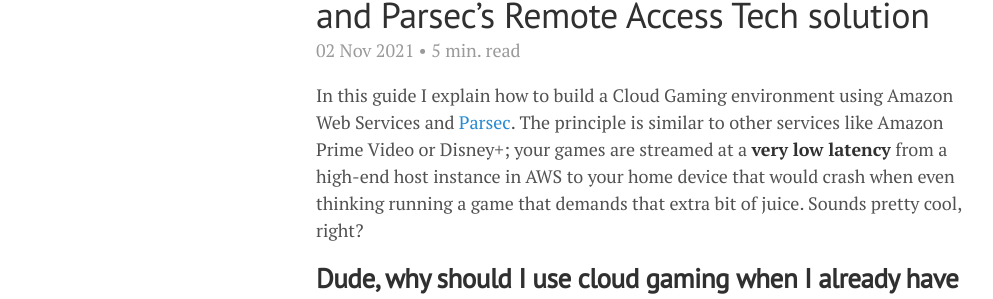
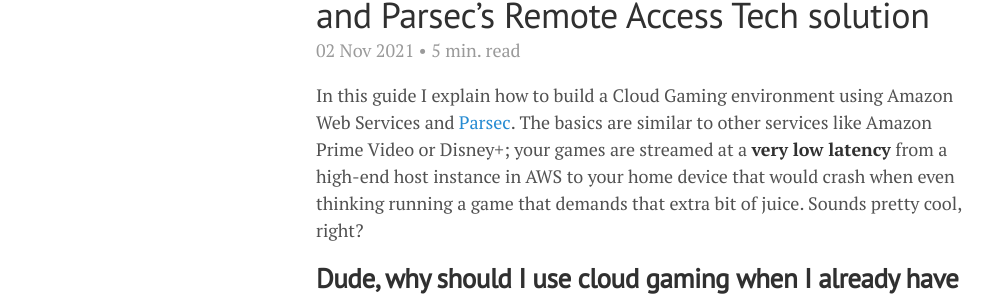
Before and after one commit to lgeurts/lgeurts.github.io, a Jekyll site: the page built from _posts/2021-11-02-aws-high-performance-cloud-gaming.md, in a window 1280 px wide and 900 px high. Shown: the part 172-471 px from the top of the window, without its empty margins (0-993 px from the left). Built offline with Jekyll 4.4.1, drawn with Linux system fonts in a browser that asks for light colours; nearby versions of some CDN libraries; comment, search, counter and statistics services are not loaded.

Commit message:
Update 2021-11-02-aws-high-performance-cloud-gaming.md

```diff
--- a/_posts/2021-11-02-aws-high-performance-cloud-gaming.md
+++ b/_posts/2021-11-02-aws-high-performance-cloud-gaming.md
@@ -9,7 +9,7 @@
 
 ---
 
-In this guide I explain how to build a Cloud Gaming environment using Amazon Web Services and [Parsec](https://parsec.app/). The principle is similar to other services like Amazon Prime Video or Disney+; your games are streamed at a **very low latency** from a high-end host instance in AWS to your home device that would crash when even thinking running a game that demands that extra bit of juice. Sounds pretty cool, right?
+In this guide I explain how to build a Cloud Gaming environment using Amazon Web Services and [Parsec](https://parsec.app/). The basics are similar to other services like Amazon Prime Video or Disney+; your games are streamed at a **very low latency** from a high-end host instance in AWS to your home device that would crash when even thinking running a game that demands that extra bit of juice. Sounds pretty cool, right?
 
 ## **Dude, why should I use cloud gaming when I already have a high-end gaming machine?**
 
```
